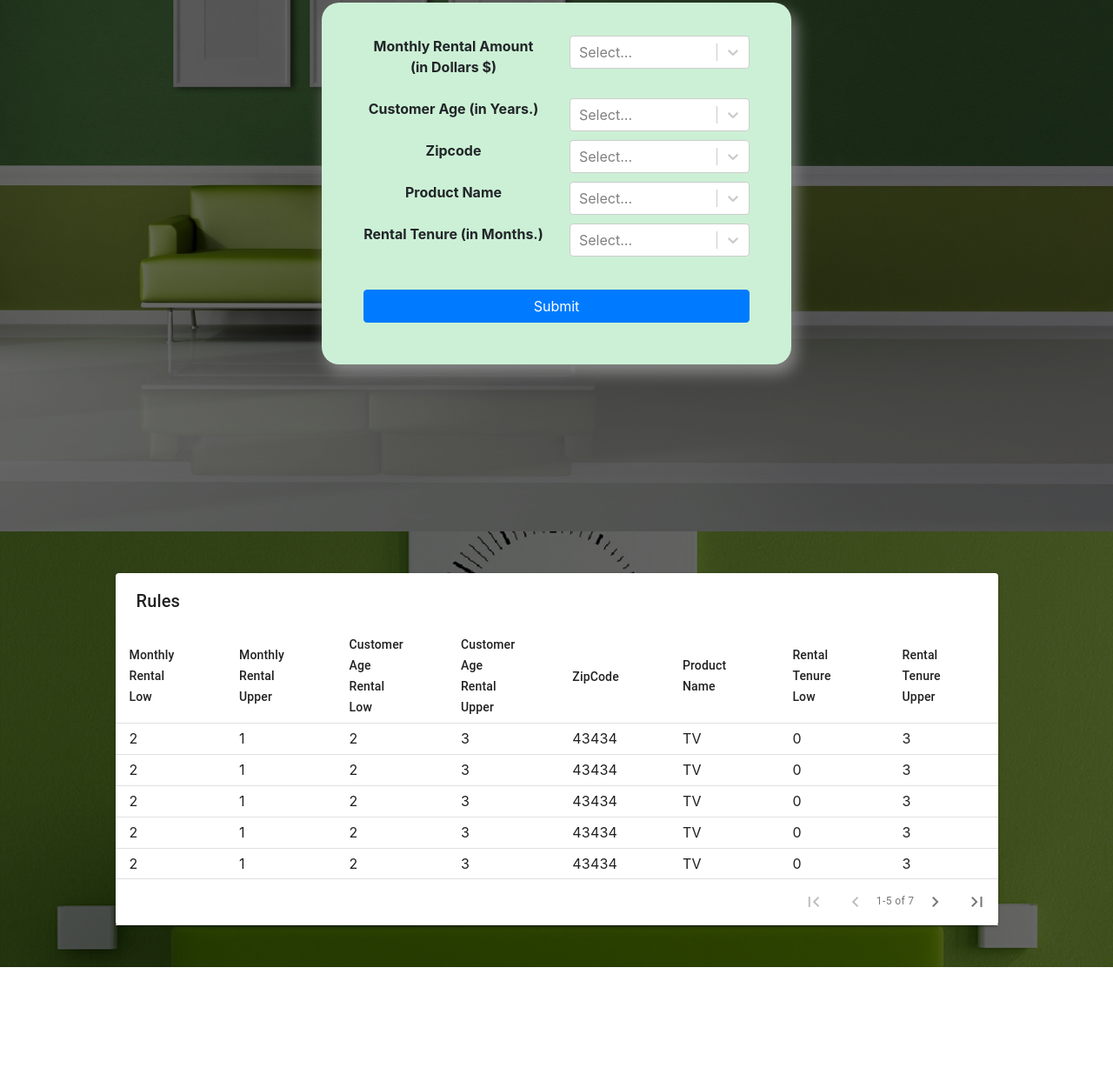
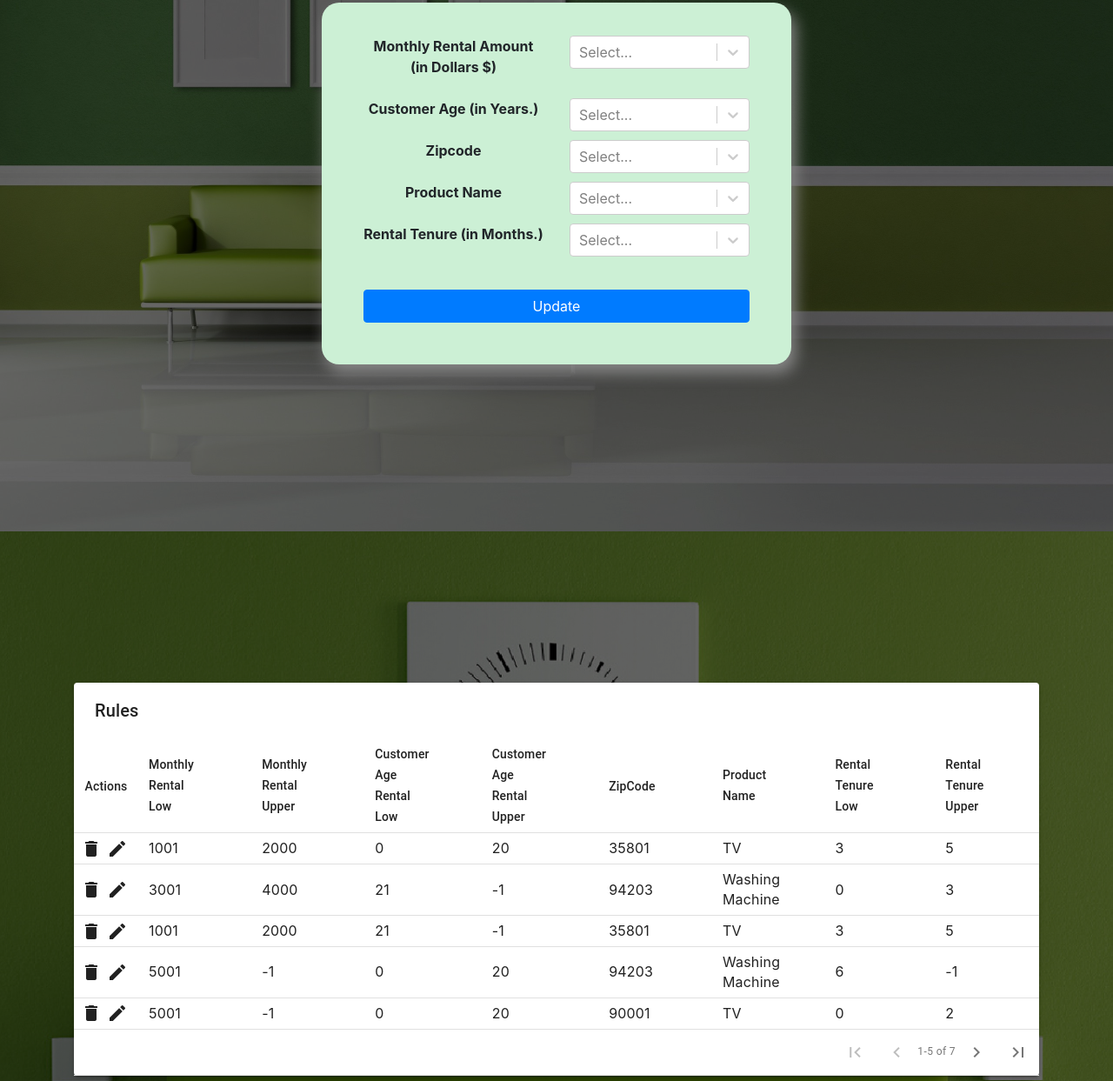
Before and after one commit to abhikumar22/challenge-frontend-solution, a React app: page / in a window 1280 px wide. Shown: the part 989-2232 px from the top of the page at 87% size. Before the commit the page ends 2101 px from the top, so only its background shows below. Built offline with nearby package versions, Linux system fonts and the light colour scheme; a web font is replaced by a local one.

Commit message:
completed worflow

```diff
--- a/src/assets/css/style.css
+++ b/src/assets/css/style.css
@@ -42,7 +42,7 @@ html {
   background-position: center; /* Center the image */
   background-repeat: no-repeat; /* Do not repeat the image */
   background-size: cover; /* Resize the background image to cover the entire container */
-  /* height: 100vh; */
+  height: 100vh;
 }
 
 .formBorder{
--- a/src/component/FieldComponent.js
+++ b/src/component/FieldComponent.js
@@ -11,6 +11,7 @@ import Select from 'react-select';
                 </div>
                 <div className="col-12 col-sm-12 col-md-6 col-lg-6">
                     <Select
+                        defaultValue={this.props.defaultValue}
                         value={this.props.value}
                         onChange={this.props.onChange}
                         options={this.props.options}
--- a/src/pages/App.js
+++ b/src/pages/App.js
@@ -9,20 +9,10 @@ import {
   CUSTOMER_AGE_OPTIONS,
   PRODUCT_NAME_OPTIONS,
   RENTAL_TENURE_OPTIONS,
-  COLORS
+  COLORS,
 } from "../utils/constants";
-import FieldComponent from '../component/FieldComponent'
-import Select from 'react-select';
-
-import Table from '@material-ui/core/Table';
-import TableBody from '@material-ui/core/TableBody';
-import TableCell from '@material-ui/core/TableCell';
-import TableContainer from '@material-ui/core/TableContainer';
-import TableHead from '@material-ui/core/TableHead';
-import TableRow from '@material-ui/core/TableRow';
-import Paper from '@material-ui/core/Paper';
-
-import MaterialTable from 'material-table';
+import FieldComponent from "../component/FieldComponent";
+import MaterialTable from "material-table";
 
 export default class App extends React.Component {
   constructor(props) {
@@ -34,7 +24,7 @@ export default class App extends React.Component {
       selectedAgeOption: null,
       selectedTenureOption: null,
       selectedProductOption: null,
-      newValue: []
+      editedData: {},
     };
     this.landingDiv = React.createRef();
     this.homeDiv = React.createRef();
@@ -43,11 +33,11 @@ export default class App extends React.Component {
       return { name, calories, fat, carbs, protein };
     }
     this.rows = [
-      createData('Frozen yoghurt', 159, 6.0, 24, 4.0),
-      createData('Ice cream sandwich', 237, 9.0, 37, 4.3),
-      createData('Eclair', 262, 16.0, 24, 6.0),
-      createData('Cupcake', 305, 3.7, 67, 4.3),
-      createData('Gingerbread', 356, 16.0, 49, 3.9),
+      createData("Frozen yoghurt", 159, 6.0, 24, 4.0),
+      createData("Ice cream sandwich", 237, 9.0, 37, 4.3),
+      createData("Eclair", 262, 16.0, 24, 6.0),
+      createData("Cupcake", 305, 3.7, 67, 4.3),
+      createData("Gingerbread", 356, 16.0, 49, 3.9),
     ];
   }
 
@@ -107,18 +97,35 @@ export default class App extends React.Component {
         });
       }
     }
-
-
   }
 
   submitRule() {
-    console.log(
-      "..Amount", this.state.selectedMonthlyRentalAmountOption.value)
-    console.log("..Age", this.state.selectedAgeOption.value)
-    console.log("..ZipCode", this.state.selectedZipcodeOption.value)
-    console.log("..Product Name", this.state.selectedProductOption.value)
-    console.log("..Rental Tenure", this.state.selectedTenureOption.value)
+    console.log("..Amount", this.state.selectedMonthlyRentalAmountOption.value);
+    console.log("..Age", this.state.selectedAgeOption.value);
+    console.log("..ZipCode", this.state.selectedZipcodeOption.value);
+    console.log("..Product Name", this.state.selectedProductOption.value);
+    console.log("..Rental Tenure", this.state.selectedTenureOption.value);
+  }
 
+  setDataOnEdit(editedData) {
+    this.setState({
+      selectedMonthlyRentalAmountOption:this.getSelectedValue(MONTHLY_RENTAL_AMOUNT_OPTIONS,editedData.monthly_rent_low,0),
+      selectedAgeOption:this.getSelectedValue(CUSTOMER_AGE_OPTIONS,editedData.age_rent_low,0),
+      selectedZipcodeOption:this.getSelectedValue(ZIPCODE_OPTIONS,editedData.zip,1),
+      selectedProductOption:this.getSelectedValue(PRODUCT_NAME_OPTIONS,editedData.product,1 ),
+      selectedTenureOption:this.getSelectedValue(RENTAL_TENURE_OPTIONS,editedData.rental_low,0),
+    })
+  }
+
+  getSelectedValue(array,toFind,type){
+    let result;
+    if(type===1){
+      result = array.filter(data => data.value === toFind)
+    }else{
+      result = array.filter(data => parseInt(data.value[0]) === parseInt(toFind))
+
+    }
+    return result[0]
   }
 
   render() {
@@ -195,6 +202,7 @@ export default class App extends React.Component {
                         />
 
                         <FieldComponent
+                          // defaultValue={{value: '35801', label: 'Alabama 35801'}}
                           heading={STRINGS.ZIPCODE}
                           value={this.state.selectedZipcodeOption}
                           onChange={this.handleChangeZipcode.bind(this)}
@@ -215,73 +223,74 @@ export default class App extends React.Component {
                           options={RENTAL_TENURE_OPTIONS}
                         />
                       </div>
-
                     </form>
-                    <button onClick={() => {
-                      this.submitRule()
-                    }} className="w-100 btn btn-primary mt-3">Submit
-                      </button>
+                    <button
+                      onClick={() => {
+                        this.submitRule();
+                      }}
+                      className="w-100 btn btn-primary mt-3"
+                    >
+                      {!this.state.editedData ? STRINGS.SUBMIT : STRINGS.UPDATE}
+                    </button>
                   </div>
                 </div>
               </div>
             </div>
           </div>
         </div>
+
         <div ref={this.profileDiv} className="div3">
+
           <div className="bbg">
+
+
             <div className="container h-100">
               <div className="row align-items-center h-100">
-                <div className="col-11 col-sm-11 col-md-11 col-lg-11 mx-auto py-5">
+                <div className="col-11 col-sm-11 col-md-11 col-lg-12 mx-auto py-5">
                   <MaterialTable
+                    actions={[
+                      {
+                        // iconProps:[{marginLeft:"100px"}},
+                        tooltip: "Remove All Selected Users",
+                        icon: "delete",
+                        onClick: (evt, data) => {
+                          alert("You want to delete " + data.length + " rows");
+                          console.log("data", data);
+                          console.log("evt", evt);
+                        },
+                      },
+                      {
+                        tooltip: "Edit this rule ?",
+                        icon: "edit",
+                        onClick: (evt, data) => {
+                          this.setState({ editedData: data }, () => {
+                            this.setDataOnEdit(this.state.editedData)
+                            this.handleClick(1);
+                          });
+                        },
+                      },
+                    ]}
                     options={{
+                      showEmptyDataSourceMessage: true,
                       pageSizeOptions: [5],
                       search: false,
-                      padding: ('dense')
-                    }
-                    }
+                      padding: "dense",
+                    }}
                     columns={DATA_TABLE}
                     data={DATA_TABLE_VALUE}
                     title="Rules"
-                  // editable={{
-                  //   onRowAdd: (newData) =>
-                  //     new Promise((resolve) => {
-                  //       setTimeout(() => {
-                  //         resolve();
-                  //         this.handleClick(1)
-                  //       }, 600);
-                  //     }),
-                  //   onRowUpdate: (newData, oldData) =>
-                  //     new Promise((resolve) => {
-                  //       setTimeout(() => {
-                  //         resolve();
-                  //         if (oldData) {
-                  //           this.setState((prevState) => {
-                  //             const data = [...prevState.data];
-                  //             data[data.indexOf(oldData)] = newData;
-                  //             return { ...prevState, data };
-                  //           });
-                  //         }
-                  //       }, 600);
-                  //     }),
-                  //   onRowDelete: (oldData) =>
-                  //     new Promise((resolve) => {
-                  //       setTimeout(() => {
-                  //         resolve();
-                  //         this.setState((prevState) => {
-                  //           const data = [...prevState.data];
-                  //           data.splice(data.indexOf(oldData), 1);
-                  //           return { ...prevState, data };
-                  //         });
-                  //       }, 600);
-                  //     }),
-                  // }}
                   />
                 </div>
               </div>
             </div>
+
+
           </div>
+
+
         </div>
-      </div >
+
+      </div>
     );
   }
 }
--- a/src/utils/constants.js
+++ b/src/utils/constants.js
@@ -8,6 +8,8 @@ const STRINGS = {
   ZIPCODE: "Zipcode",
   CUSTOMER_AGE: "Customer Age (in Years.)",
   MONTHLY_RENTAL_AMOUNT: "Monthly Rental Amount (in Dollars $)",
+  SUBMIT:"Submit",
+  UPDATE:"Update",
 };
 
 const COLORS = {
@@ -61,17 +63,16 @@ const DATA_TABLE =
   ]
 
 const DATA_TABLE_VALUE = [
-   {monthly_rent_low:'2', monthly_rent_upr:"1",age_rent_low:"2",age_rent_upr:"3",zip:"43434",product:"TV",rental_low:"0",rental_upr:"3"},
-   { monthly_rent_low:'2',monthly_rent_upr:"1",age_rent_low:"2",age_rent_upr:"3",zip:"43434",product:"TV",rental_low:"0",rental_upr:"3"},
-   { monthly_rent_low:'2',monthly_rent_upr:"1",age_rent_low:"2",age_rent_upr:"3",zip:"43434",product:"TV",rental_low:"0",rental_upr:"3"},
-   { monthly_rent_low:'2',monthly_rent_upr:"1",age_rent_low:"2",age_rent_upr:"3",zip:"43434",product:"TV",rental_low:"0",rental_upr:"3"},
-   { monthly_rent_low:'2',monthly_rent_upr:"1",age_rent_low:"2",age_rent_upr:"3",zip:"43434",product:"TV",rental_low:"0",rental_upr:"3"},
-   {monthly_rent_low:'2', monthly_rent_upr:"1",age_rent_low:"2",age_rent_upr:"3",zip:"43434",product:"TV",rental_low:"0",rental_upr:"3"},
-   { monthly_rent_low:'2',monthly_rent_upr:"1",age_rent_low:"2",age_rent_upr:"3",zip:"43434",product:"TV",rental_low:"0",rental_upr:"3"},
-
+  { monthly_rent_low: '1001', monthly_rent_upr: "2000", age_rent_low: "0", age_rent_upr: "20", zip: "35801", product: "TV", rental_low: "3", rental_upr: "5" },
+  { monthly_rent_low: '3001', monthly_rent_upr: "4000", age_rent_low: "21", age_rent_upr: "-1", zip: "94203", product: "Washing Machine", rental_low: "0", rental_upr: "3" },
+  { monthly_rent_low: '1001', monthly_rent_upr: "2000", age_rent_low: "21", age_rent_upr: "-1", zip: "35801", product: "TV", rental_low: "3", rental_upr: "5" },
+  { monthly_rent_low: '5001', monthly_rent_upr: "-1", age_rent_low: "0", age_rent_upr: "20", zip: "94203", product: "Washing Machine", rental_low: "6", rental_upr: "-1" },
+  { monthly_rent_low: '5001', monthly_rent_upr: "-1", age_rent_low: "0", age_rent_upr: "20", zip: "90001", product: "TV", rental_low: "0", rental_upr: "2" },
+  { monthly_rent_low: '1001', monthly_rent_upr: "2000", age_rent_low: "21", age_rent_upr: "-1", zip: "99501", product: "TV", rental_low: "6", rental_upr: "-1" },
+  { monthly_rent_low: '0', monthly_rent_upr: "1000", age_rent_low: "0", age_rent_upr: "20", zip: "85001", product: "Air Conditioner", rental_low: "3", rental_upr: "5" },
 ]
 
 
 
 
-export { DATA_TABLE_VALUE,DATA_TABLE,COLORS, STRINGS, MONTHLY_RENTAL_AMOUNT_OPTIONS, ZIPCODE_OPTIONS, CUSTOMER_AGE_OPTIONS, PRODUCT_NAME_OPTIONS, RENTAL_TENURE_OPTIONS };
+export { DATA_TABLE_VALUE, DATA_TABLE, COLORS, STRINGS, MONTHLY_RENTAL_AMOUNT_OPTIONS, ZIPCODE_OPTIONS, CUSTOMER_AGE_OPTIONS, PRODUCT_NAME_OPTIONS, RENTAL_TENURE_OPTIONS };
```
Lines whose indentation alone changed are shown as unchanged.
